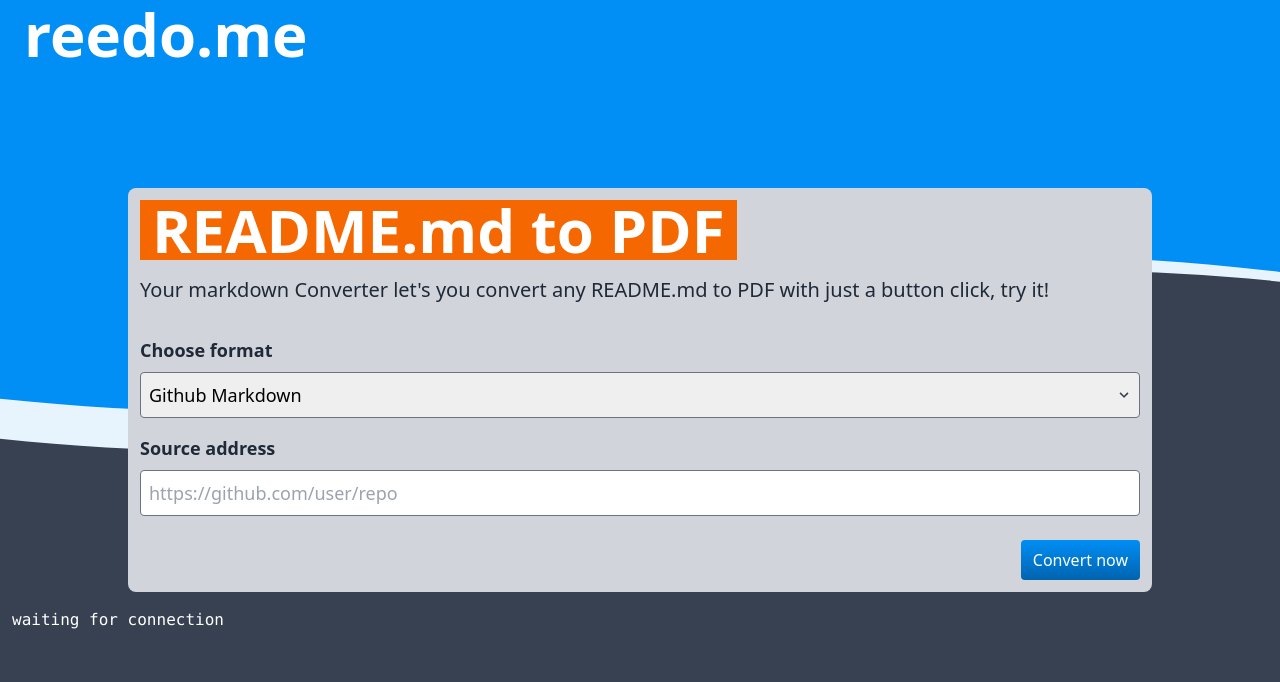
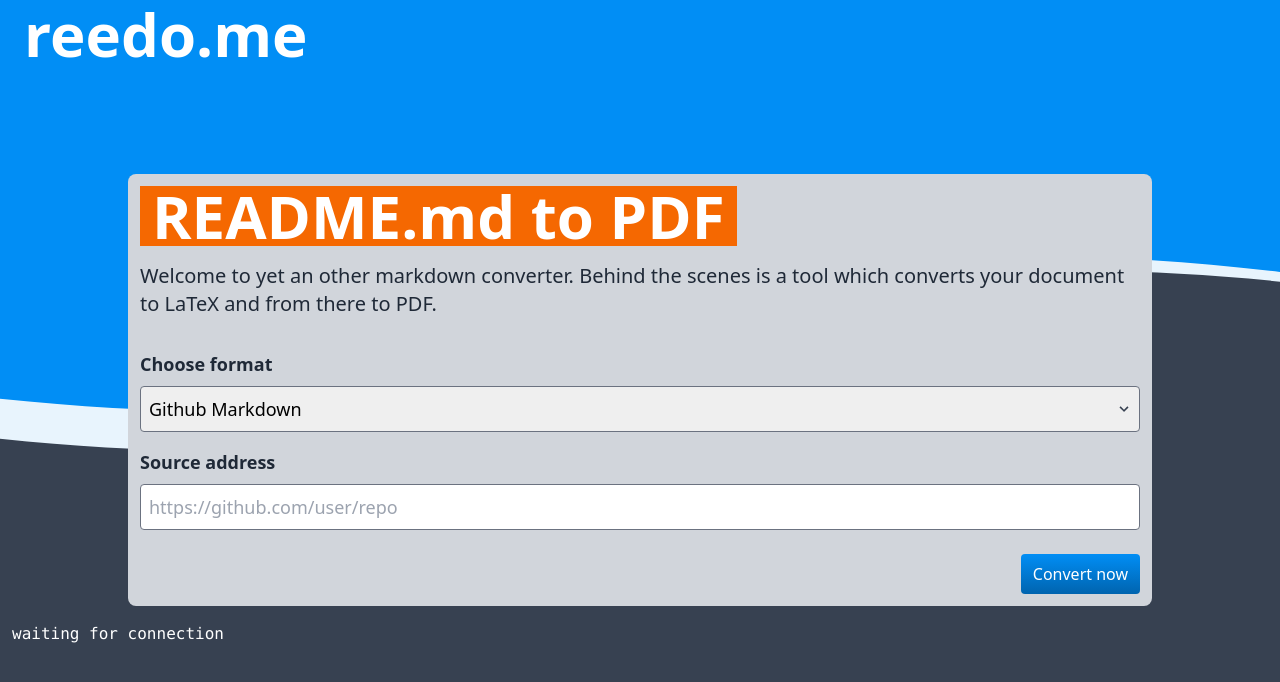
Before and after one commit to p3t3r67x0/markdown-webapp, a plain HTML site: page app/index.html in a window 1280 px wide. Drawn offline with nearby package versions, Linux system fonts and the light colour scheme; no server answers.

Commit message:
updated introduction text to let the user understand what this is about

```diff
--- a/app/index.html
+++ b/app/index.html
@@ -39,7 +39,7 @@
     <div class="flex flex-col items-center justify-center min-h-full">
       <div class="max-w-5xl w-full p-3 bg-gray-300 rounded-lg mb-4">
         <h1 class="inline-block text-4xl lg:text-6xl bg-custom-500 font-bold text-white px-3 mb-4">README.md to PDF</h1>
-        <p class="text-xl text-gray-800 mb-8">Your markdown Converter let's you convert any README.md to PDF with just a button click, try it!</p>
+        <p class="text-lg lg:text-xl text-gray-800 mb-8">Welcome to yet an other markdown converter. Behind the scenes is a tool which converts your document to LaTeX and from there to PDF.</p>
         <div class="mb-4">
           <label for="format" class="block text-lg text-gray-800 font-bold mb-2">Choose format</label>
           <div class="relative">
```
